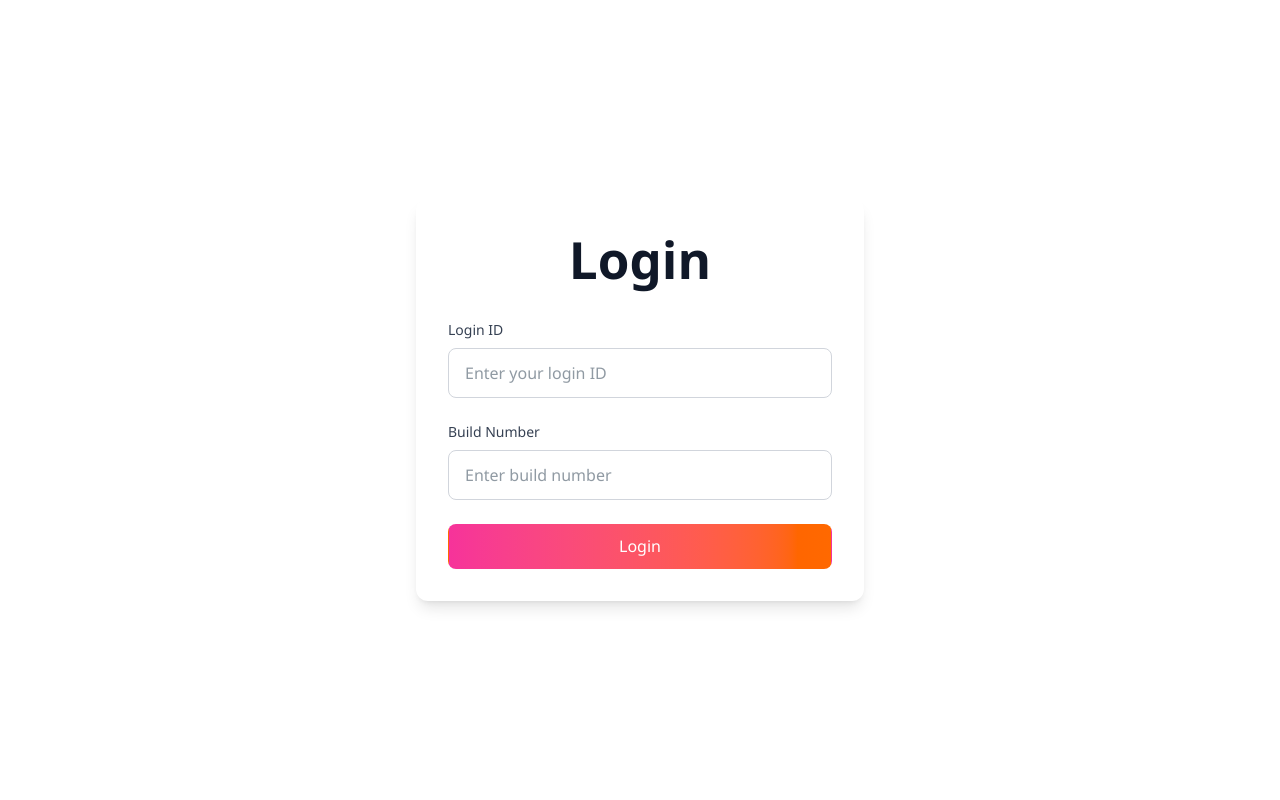
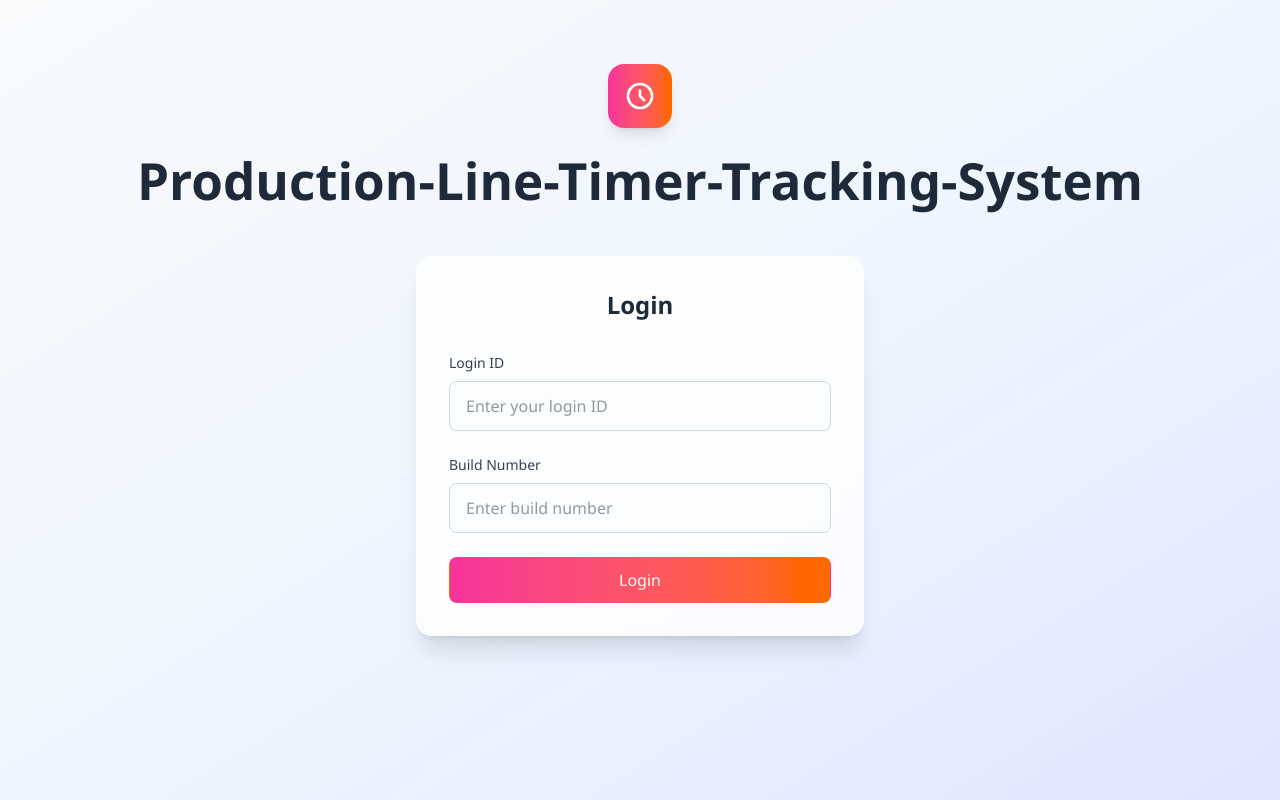
Before and after one commit to makoto0825/Production-Line-Timer-Tracking-System, a React (Vite) app in the folder frontend/: page / in a window 1280 px wide. Built offline with nearby package versions, Linux system fonts and the light colour scheme.

Commit message:
🎨 Improve the layout login page

```diff
--- a/frontend/src/components/Login/Login.tsx
+++ b/frontend/src/components/Login/Login.tsx
@@ -46,11 +46,35 @@ const Login = () => {
   };
 
   return (
-    <div className='flex justify-center items-center px-4 min-h-screen bg-white'>
-      <div className='p-8 w-full max-w-md bg-white rounded-xl shadow-lg'>
-        <h1 className='mb-8 text-3xl font-bold text-center text-gray-900'>
+    <div className='min-h-screen bg-gradient-to-br via-blue-50 to-indigo-100 from-slate-50'>
+      {/* Title Section */}
+      <div className='pt-16 pb-12 text-center'>
+        <div className='inline-flex justify-center items-center mb-6 w-16 h-16 bg-gradient-to-r from-pink-500 to-orange-500 rounded-2xl shadow-lg'>
+          <svg
+            className='w-8 h-8 text-white'
+            fill='none'
+            stroke='currentColor'
+            viewBox='0 0 24 24'
+          >
+            <path
+              strokeLinecap='round'
+              strokeLinejoin='round'
+              strokeWidth={2}
+              d='M12 8v4l3 3m6-3a9 9 0 11-18 0 9 9 0 0118 0z'
+            />
+          </svg>
+        </div>
+        <h1 className='px-4 font-black text-gray-800 sm:text-3xl md:text-4xl lg:text-5xl'>
+          Production-Line-Timer-Tracking-System
+        </h1>
+      </div>
+
+      {/* Login Form */}
+      <div className='flex justify-center items-center px-4'>
+        <div className='p-8 w-full max-w-md rounded-2xl border shadow-xl backdrop-blur-sm bg-white/80 border-white/20'>
+          <h2 className='mb-8 text-2xl font-bold text-center text-gray-800'>
             Login
-        </h1>
+          </h2>
 
           <form onSubmit={handleSubmitLogin} className='space-y-6'>
             <div>
@@ -94,11 +118,12 @@ const Login = () => {
             <button
               type='submit'
               disabled={isLoading}
-            className='w-full bg-gradient-to-r from-pink-500 to-orange-500 text-white font-semibold py-3 px-4 rounded-full hover:shadow-lg transform hover:-translate-y-0.5 transition-all duration-200 disabled:opacity-50 disabled:cursor-not-allowed disabled:transform-none'
+              className='w-full bg-gradient-to-r from-pink-500 to-orange-500 text-white font-semibold py-3 px-4 rounded-xl hover:shadow-lg transform hover:-translate-y-0.5 transition-all duration-200 disabled:opacity-50 disabled:cursor-not-allowed disabled:transform-none'
             >
               {isLoading ? 'Checking...' : 'Login'}
             </button>
           </form>
+        </div>
       </div>
     </div>
   );
```
Lines whose indentation alone changed are shown as unchanged.
